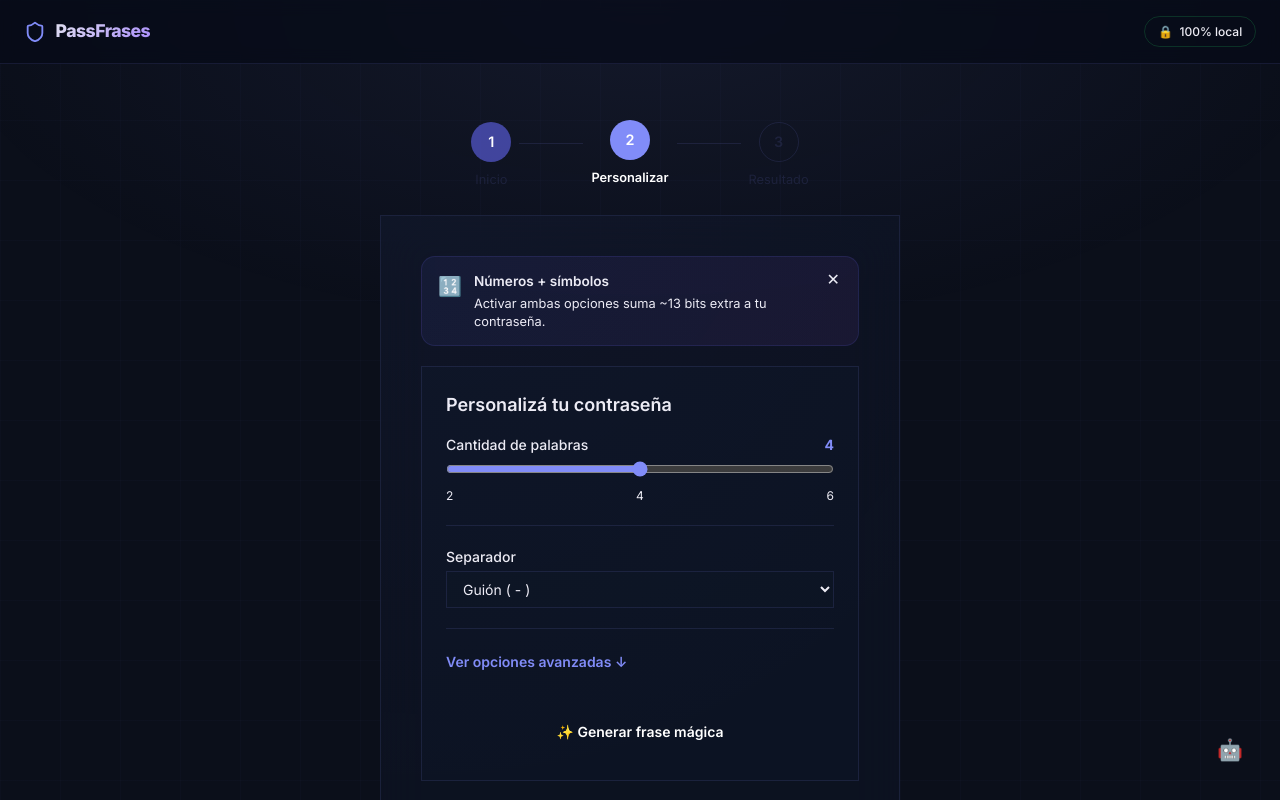
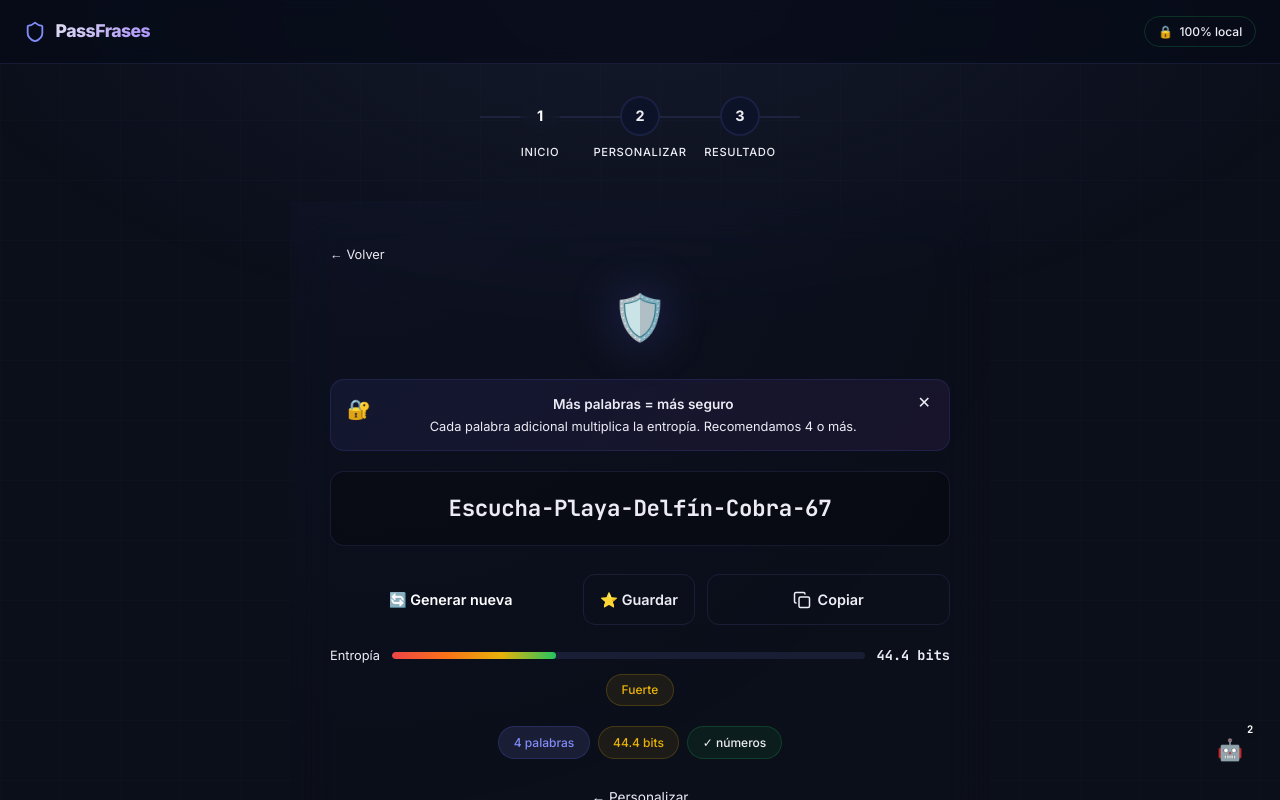
Before and after one commit to adesposito5/PassFrases-proyect, a React (Vite) app: page /generator in a window 1280 px wide. Shown: the top 800 px of the page. Built offline with nearby package versions, Linux system fonts and the light colour scheme.

Commit message:
chore: remove empty folders

```diff
--- a/index.html
+++ b/index.html
@@ -1,5 +1,5 @@
 <!doctype html>
-<html lang="en">
+<html lang="es">
   <head>
     <meta charset="UTF-8" />
     <link rel="icon" type="image/svg+xml" href="/favicon.svg" />
--- a/src/App.css
+++ /dev/null
@@ -1 +0,0 @@
-/* unused - removed */
--- a/src/App.tsx
+++ /dev/null
@@ -1,3 +0,0 @@
-export default function App() {
-  return null;
-}
--- a/src/app/router.tsx
+++ b/src/app/router.tsx
@@ -8,7 +8,7 @@ const GeneratorPage = lazy(
   () => import('@/features/generator/pages/GeneratorPage'),
 )
 const BatchPage = lazy(
-  () => import('@/features/batch/pages/BatchPage'),
+  () => import('@/features/generator/pages/BatchPage'),
 )
 
 const LoadingFallback = (
--- /dev/null
+++ b/src/features/generator/components/StepProgress.tsx
@@ -0,0 +1,139 @@
+import { usePasswordStore } from '@/features/generator/store'
+
+const STEPS = [
+  { number: 1, label: 'Inicio' },
+  { number: 2, label: 'Personalizar' },
+  { number: 3, label: 'Resultado' },
+]
+
+// Ancho de la línea de progreso según el paso actual
+const PROGRESS_WIDTH: Record<number, string> = {
+  1: '0%',
+  2: '50%',
+  3: '100%',
+}
+
+export function StepProgress() {
+  const currentStep = usePasswordStore((state) => state.currentStep)
+
+  return (
+    <div
+      role="tablist"
+      aria-label="Pasos del asistente"
+      style={{
+        display: 'flex',
+        justifyContent: 'center',
+        alignItems: 'center',
+        marginBottom: '2.5rem',
+        position: 'relative',
+      }}
+    >
+      {/* Línea base (gris) */}
+      <div
+        aria-hidden="true"
+        style={{
+          position: 'absolute',
+          top: '20px', // mitad del círculo (40px / 2)
+          left: 'calc(50% - 160px)',
+          right: 'calc(50% - 160px)',
+          height: '2px',
+          background: 'var(--color-border)',
+          borderRadius: '1px',
+        }}
+      />
+
+      {/* Línea de progreso (gradiente animado) */}
+      <div
+        aria-hidden="true"
+        style={{
+          position: 'absolute',
+          top: '20px',
+          left: 'calc(50% - 160px)',
+          height: '2px',
+          width: PROGRESS_WIDTH[currentStep] ?? '0%',
+          maxWidth: '320px',
+          background: 'linear-gradient(90deg, var(--color-pink), var(--color-accent))',
+          borderRadius: '1px',
+          transition: `width var(--duration-slow) var(--ease-out)`,
+        }}
+      />
+
+      {/* Pasos */}
+      {STEPS.map((step) => {
+        const isActive = currentStep === step.number
+        const isDone   = currentStep > step.number
+
+        return (
+          <div
+            key={step.number}
+            id={`step${step.number}`}
+            role="tab"
+            aria-selected={isActive}
+            aria-controls={`panel${step.number}`}
+            tabIndex={isActive ? 0 : -1}
+            style={{
+              display: 'flex',
+              flexDirection: 'column',
+              alignItems: 'center',
+              gap: '0.5rem',
+              position: 'relative',
+              zIndex: 2,
+              width: '100px',
+            }}
+          >
+            {/* Círculo */}
+            <div
+              aria-hidden="true"
+              style={{
+                width: '40px',
+                height: '40px',
+                borderRadius: '50%',
+                display: 'grid',
+                placeItems: 'center',
+                fontSize: '0.9rem',
+                fontWeight: 700,
+                backdropFilter: 'blur(8px)',
+                transition: `all var(--duration-normal) var(--ease-out)`,
+                // Estados
+                background: isActive
+                  ? 'var(--gradient-cta)'
+                  : isDone
+                  ? 'var(--gradient-blue)'
+                  : 'rgba(12,18,40,0.8)',
+                border: isActive
+                  ? '2px solid var(--color-pink)'
+                  : isDone
+                  ? '2px solid var(--color-accent)'
+                  : '2px solid var(--color-border)',
+                color: isActive || isDone ? '#fff' : 'var(--color-text-tertiary)',
+                boxShadow: isActive
+                  ? '0 0 20px var(--color-pink-glow)'
+                  : 'none',
+              }}
+            >
+              {step.number}
+            </div>
+
+            {/* Label */}
+            <span
+              style={{
+                fontSize: '0.7rem',
+                fontWeight: 500,
+                textTransform: 'uppercase',
+                letterSpacing: '0.06em',
+                transition: `color var(--duration-fast) var(--ease-out)`,
+                color: isActive
+                  ? 'var(--color-pink)'
+                  : isDone
+                  ? 'var(--color-accent)'
+                  : 'var(--color-text-tertiary)',
+              }}
+            >
+              {step.label}
+            </span>
+          </div>
+        )
+      })}
+    </div>
+  )
+}
--- /dev/null
+++ b/src/features/generator/components/WizardLayout.tsx
@@ -0,0 +1,57 @@
+import type { ReactNode } from 'react'
+import { StepProgress } from './StepProgress'
+
+interface WizardLayoutProps {
+  children: ReactNode
+}
+
+export function WizardLayout({ children }: WizardLayoutProps) {
+  return (
+    <div
+      style={{
+        minHeight: '100vh',
+        display: 'flex',
+        flexDirection: 'column',
+        alignItems: 'center',
+        padding: '2rem 1.5rem',
+        position: 'relative',
+        zIndex: 1,
+      }}
+    >
+      <div style={{ width: '100%', maxWidth: '700px' }}>
+        <StepProgress />
+
+        {/* Glass card */}
+        <div
+          style={{
+            background: 'var(--glass-bg)',
+            backdropFilter: 'blur(24px)',
+            WebkitBackdropFilter: 'blur(24px)',
+            border: '1px solid var(--glass-border)',
+            borderRadius: 'var(--radius-xl)',
+            boxShadow: 'var(--glass-shadow)',
+            padding: '2.5rem',
+            position: 'relative',
+            overflow: 'hidden',
+          }}
+        >
+          {/* Glow interior sutil */}
+          <div
+            aria-hidden="true"
+            style={{
+              position: 'absolute',
+              top: '-50%',
+              left: '-50%',
+              width: '200%',
+              height: '200%',
+              background:
+                'radial-gradient(circle at 30% 20%, rgba(99,102,241,0.03) 0%, transparent 50%)',
+              pointerEvents: 'none',
+            }}
+          />
+          {children}
+        </div>
+      </div>
+    </div>
+  )
+}
--- a/src/features/generator/pages/GeneratorPage.tsx
+++ b/src/features/generator/pages/GeneratorPage.tsx
@@ -1,18 +1,48 @@
-import { useEffect } from "react";
-import GeneratorPanel from "@/features/generator/components/GeneratorPanel";
-import { WizardLayout } from "@/features/controls/components/WizardLayout";
-import { usePasswordStore } from "@/features/generator/store";
+import { useEffect } from 'react'
+import { useNavigate } from 'react-router-dom'
+import { usePasswordStore } from '@/features/generator/store'
+import { WizardLayout } from '@/features/generator/components/WizardLayout'
+import GeneratorPanel from '@/features/generator/components/GeneratorPanel'
 
 export default function GeneratorPage() {
-	const setStep = usePasswordStore((state) => state.setStep);
+  const navigate = useNavigate()
+  const generate = usePasswordStore((state) => state.generate)
+  const setStep  = usePasswordStore((state) => state.setStep)
 
-	useEffect(() => {
-		setStep(2);
-	}, [setStep]);
+  useEffect(() => {
+    generate()
+  }, [generate])
 
-	return (
-		<WizardLayout>
-			<GeneratorPanel />
-		</WizardLayout>
-	);
+  function handleBack() {
+    setStep(1)
+    navigate('/')
+  }
+
+  return (
+    <WizardLayout>
+      {/* Botón volver */}
+      <button
+        onClick={handleBack}
+        aria-label="Volver al inicio"
+        style={{
+          all: 'unset',
+          cursor: 'pointer',
+          display: 'inline-flex',
+          alignItems: 'center',
+          gap: '0.4rem',
+          fontSize: '0.8rem',
+          color: 'var(--color-text-secondary)',
+          marginBottom: '1.25rem',
+          fontFamily: 'var(--font-sans)',
+          transition: `color var(--duration-fast) var(--ease-out)`,
+        }}
+        onMouseEnter={(e) => e.currentTarget.style.color = 'var(--color-text)'}
+        onMouseLeave={(e) => e.currentTarget.style.color = 'var(--color-text-secondary)'}
+      >
+        ← Volver
+      </button>
+
+      <GeneratorPanel />
+    </WizardLayout>
+  )
 }
```
